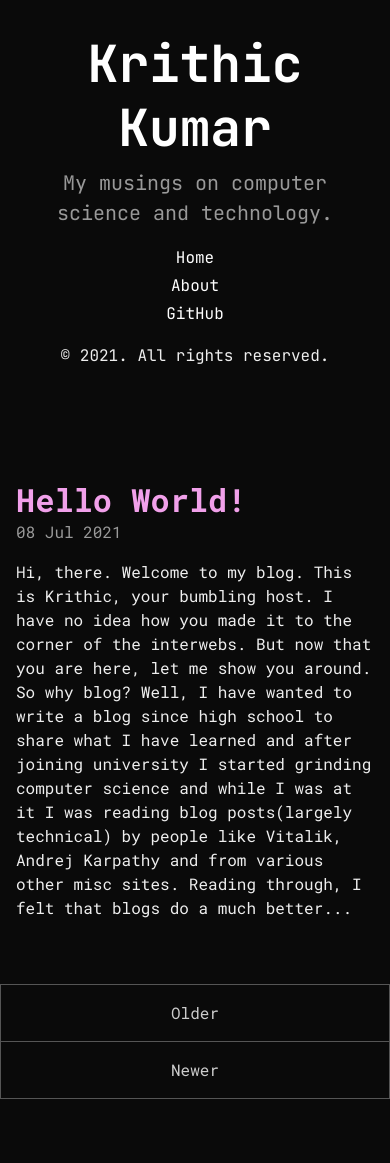
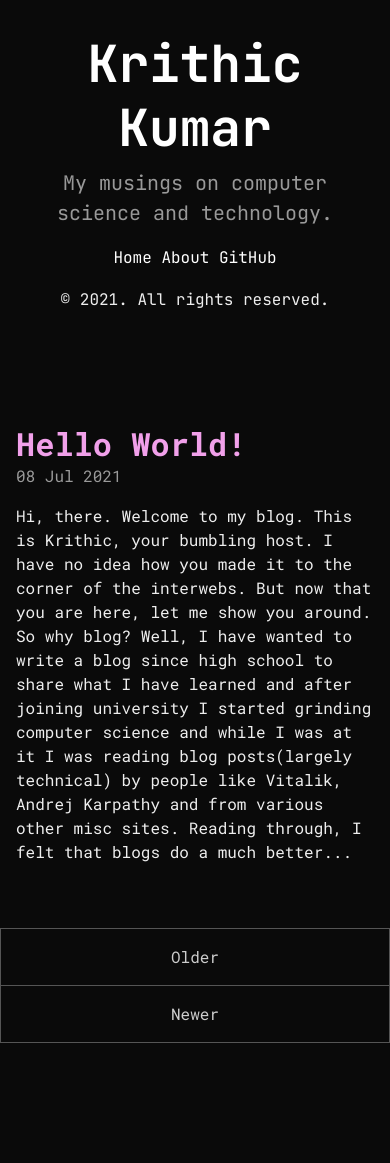
Before and after one commit to notjedi/notjedi.github.io, a Jekyll site: the page built from index.html, in a window 390 px wide. Built offline with Jekyll 4.4.1, drawn with Linux system fonts in a browser that asks for light colours; the list of posts is cut into pages by our own code; after the commit the page ends 1107 px from its top, so only the background shows below that.

Commit message:
change layout for mobiles

```diff
--- a/public/css/hyde.css
+++ b/public/css/hyde.css
@@ -112,6 +112,12 @@ a strong {
 .sidebar-nav-item.active {
   font-weight: bold;
 }
+@media (max-width: 38em) {
+  .sidebar-nav-item {
+    display: inline-block;
+  }
+}
+
 
 /* Sticky sidebar
  *
```
